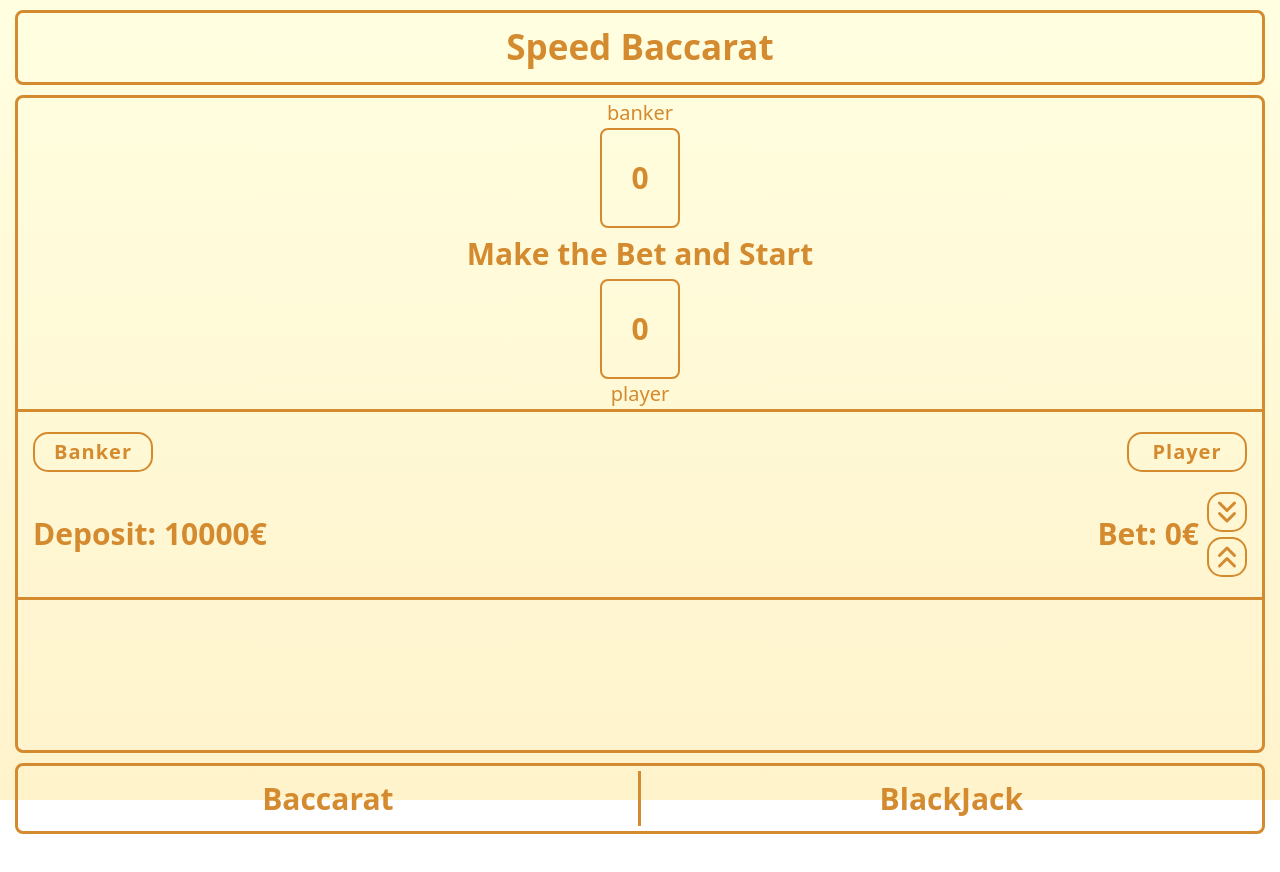
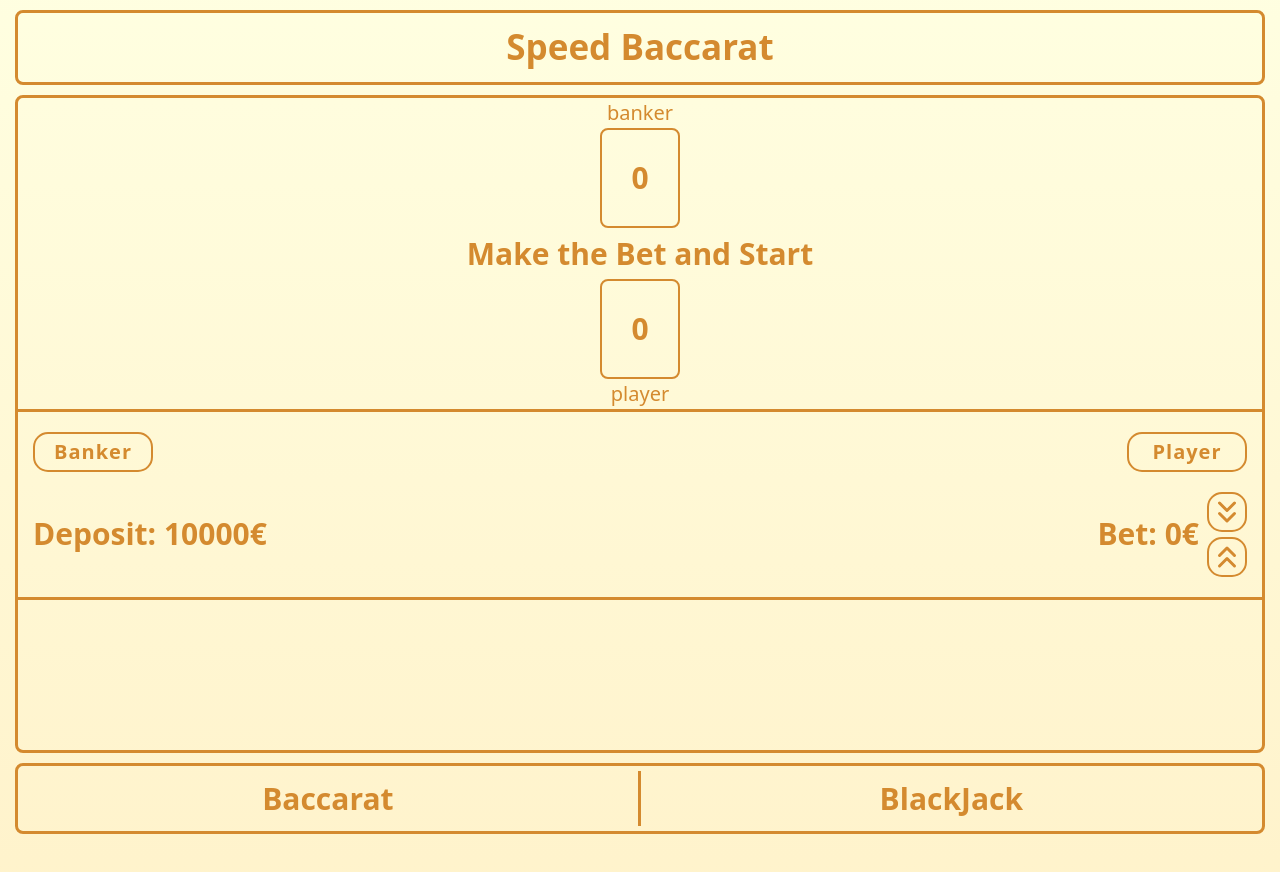
Before and after one commit to andreybyrsa/React-Card-Games, a React (Create React App) app: page / in a window 1280 px wide. Shown: the top 872 px of the page. Before the commit the page ends 844 px from the top, so only its background shows below. Built offline with nearby package versions, Linux system fonts and the light colour scheme; the HTML template or start-up script is replaced by a standard one.

Commit message:
Поменял высоту для git hub pages

```diff
--- a/src/App.scss
+++ b/src/App.scss
@@ -1,5 +1,5 @@
 .wrapper-page {
-  height: 100vh;
+  height: 110vh;
   width: 100vw;
   background: linear-gradient(to top, rgba(255, 237, 179, 0.68), rgba(255, 254, 208, 0.65));
 
```
Also changed, not shown: package.json (+4 -4 lines).
